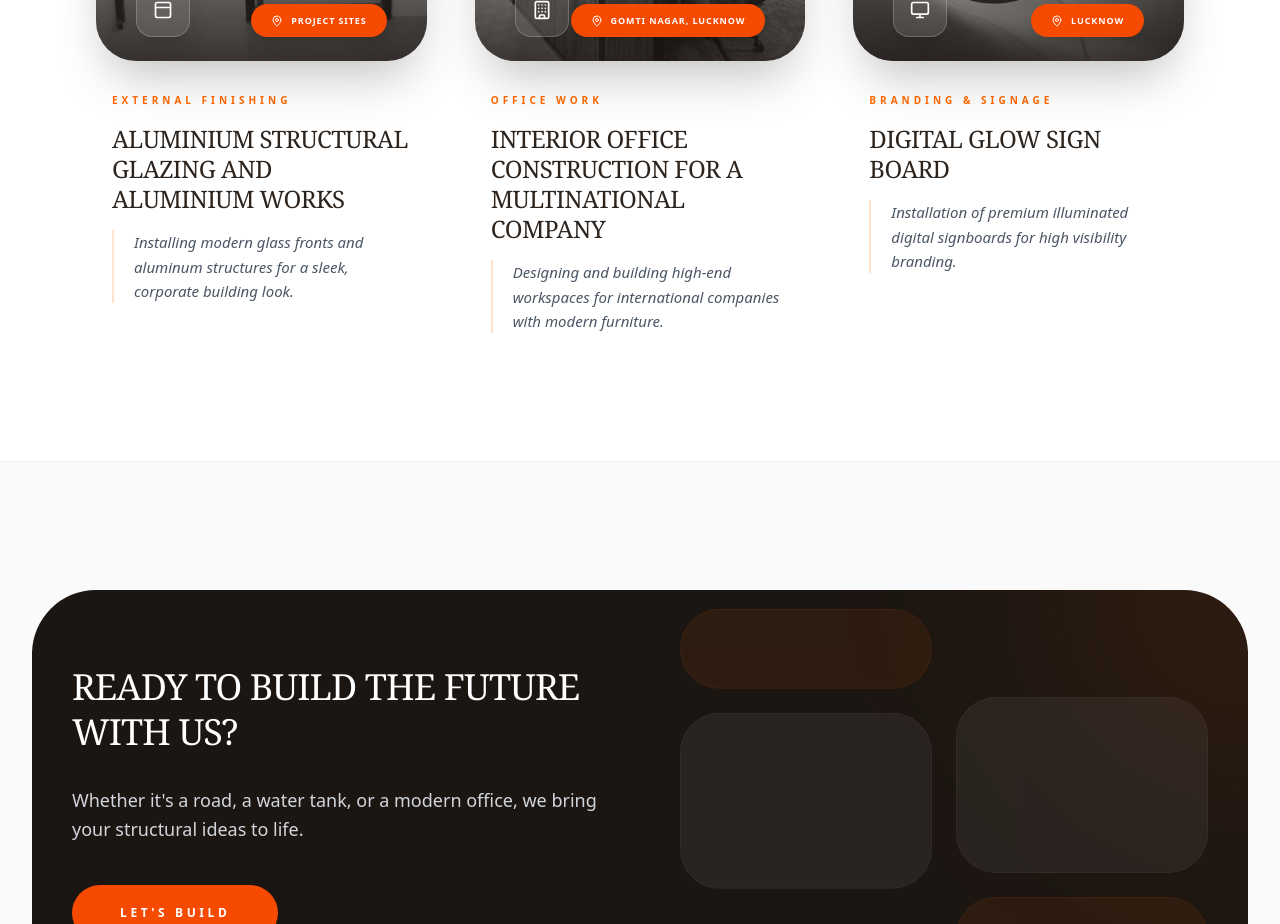
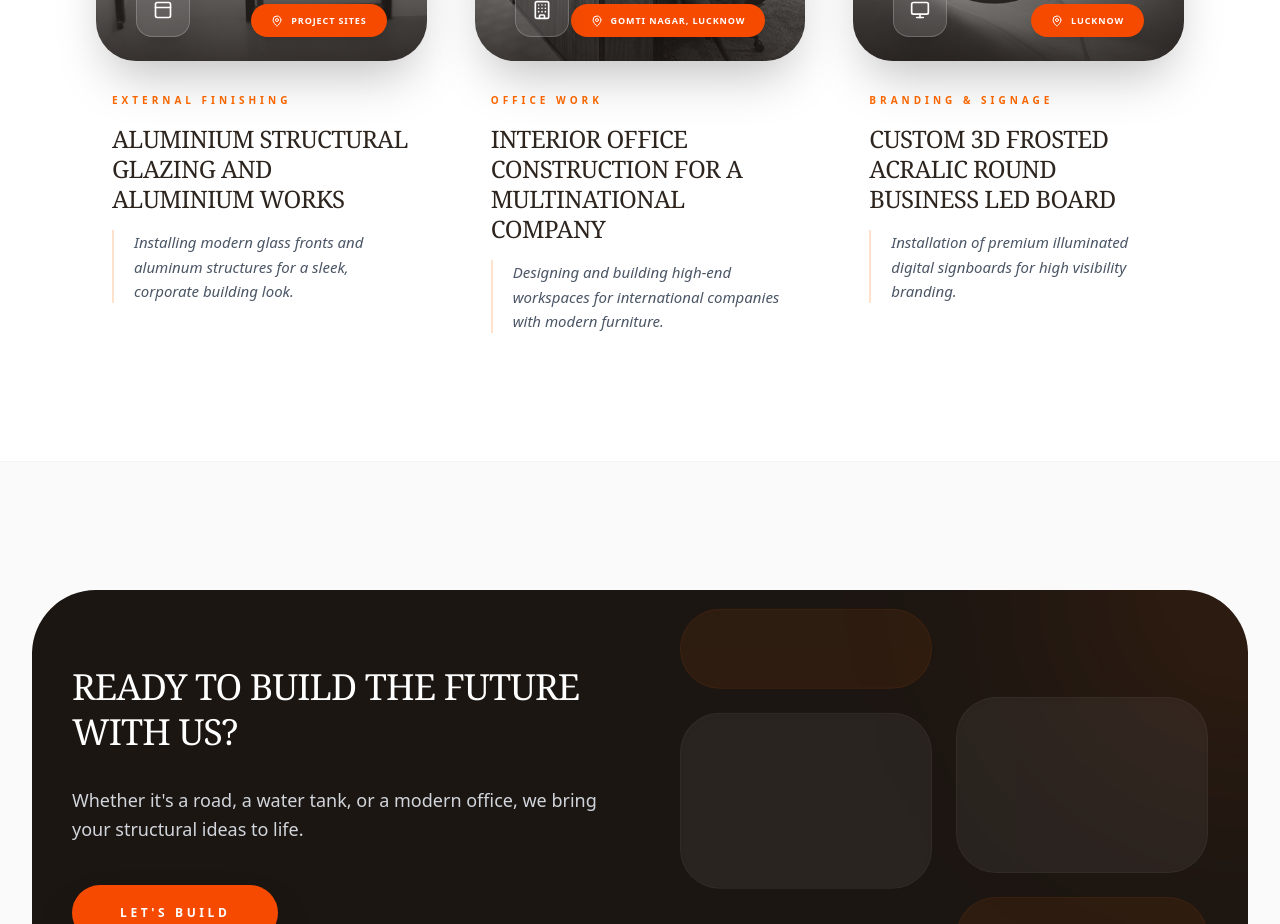
Before and after one commit to BatoolAmina/bandhu-enterprises, a Next.js app: page /projects in a window 1280 px wide. Shown: the part 3160-4084 px from the top of the page. Built offline with nearby package versions, Linux system fonts and the light colour scheme; a web font is replaced by a local one.

Commit message:
Updated Project title

```diff
--- a/src/app/projects/page.js
+++ b/src/app/projects/page.js
@@ -113,7 +113,7 @@ export default function Projects() {
       description: "Designing and building high-end workspaces for international companies with modern furniture."
     },
     {
-      title: "Digital Glow Sign Board",
+      title: "Custom 3D Frosted Acralic Round Business Led board",
       category: "Branding & Signage",
       location: "Lucknow",
       image: "/Digital Glow Sign Board.png",
```
